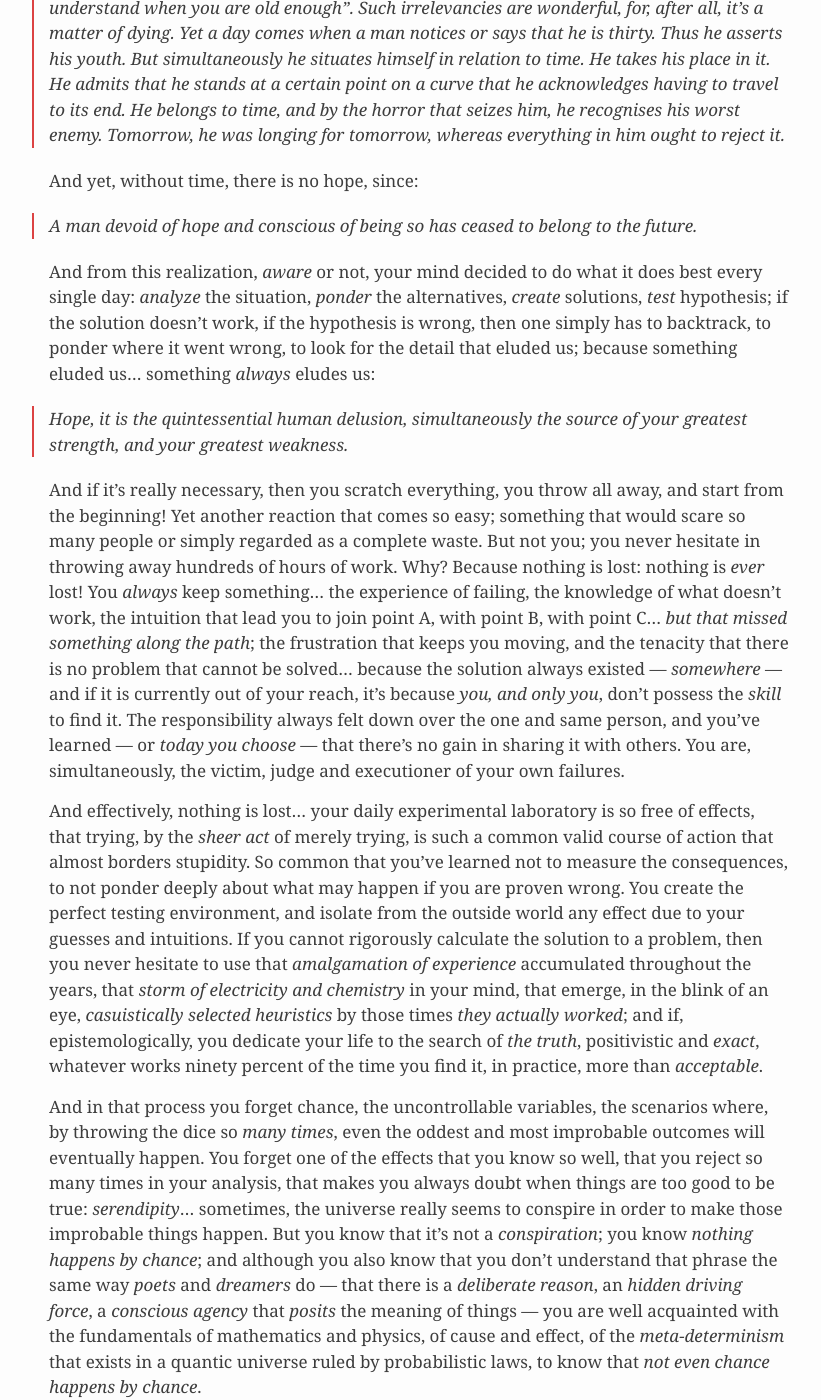
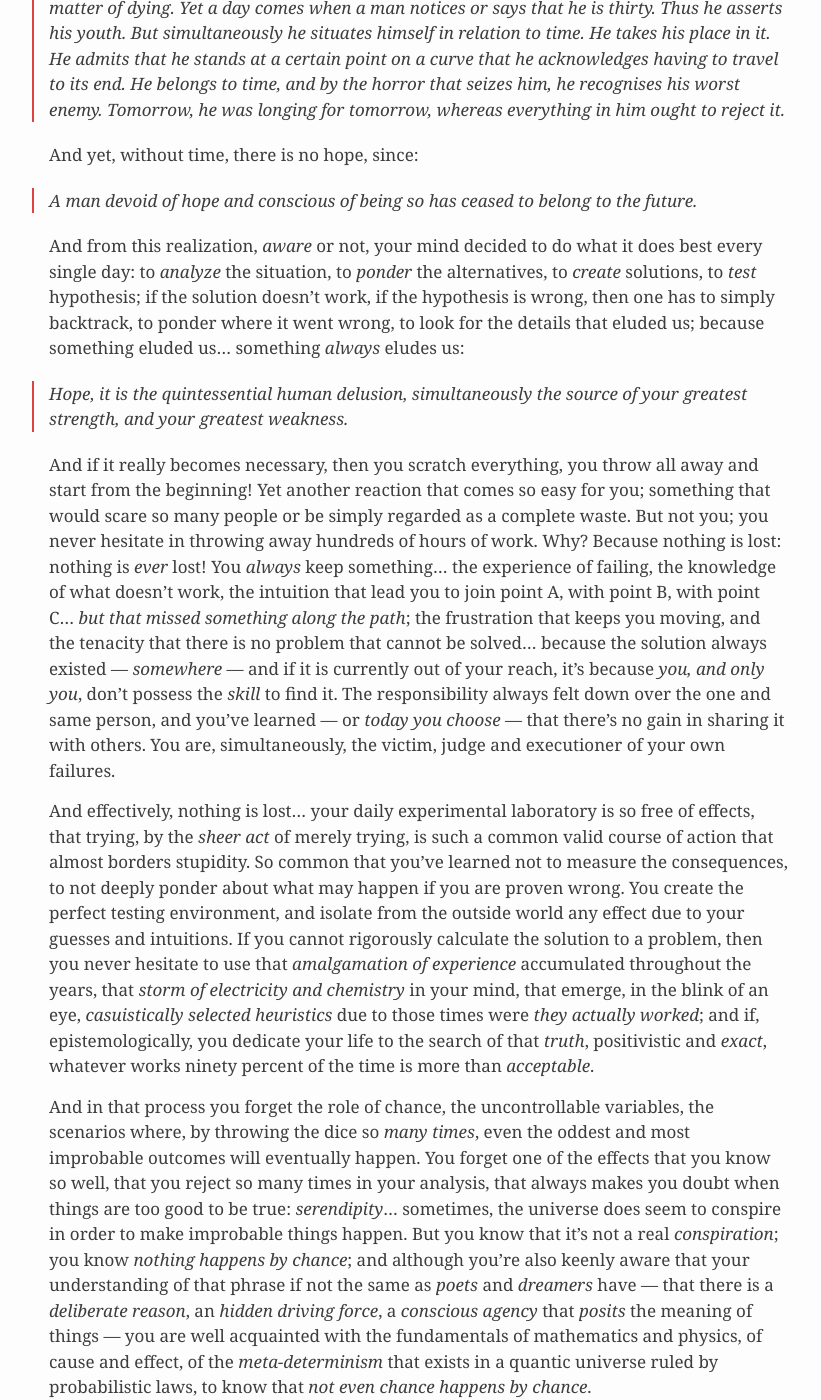
Before and after one commit to hugoferreira/hugoferreira.github.com, a Jekyll site: the page built from _posts/2016-01-30-epilogue.markdown, in a window 1280 px wide and 1400 px high, scrolled down 921 px. Shown: the whole window, without its empty margins (221-1042 px from the left). Built offline with Jekyll 4.4.1, drawn with Linux system fonts in a browser that asks for light colours; some web fonts are replaced; some of the changed text lies outside the part shown.

Commit message:
Grammar fixes.

```diff
--- a/_posts/2016-01-30-epilogue.markdown
+++ b/_posts/2016-01-30-epilogue.markdown
@@ -4,16 +4,16 @@
 date: 2016-01-30 01:14
 comments: true
 external-url:
-categories: philosophy
+categories: philosophy existentialism
 ---
 
-*What if…*
+*What if...*
 
 > What and if, two words as nonthreatening as words come. But put them together side-by-side and they have the power to haunt you for the rest of your life: What if?...
 
-Sixteen days have been passed since you made your mind about leaving her. By this time, you still didn't mustered the courage to write down the exact words — or somehow those that you *remember* — that were said in that afternoon. Maybe because, once again, even if every fibre of your being was completely decided that *that* was the only possible path, you kept hope, as always, that the world would show you that things *could* be different. And, in that last breath of hope, you let — you *forced* — to be her the one to say out aloud what both knew to be the purpose of that meeting, that day, that conversation, that last embrace. There is no place to *pride* in the game of love, and the only way for you to approach the certainty you were looking for was, *one last time*, to put in her hands the decision of both your fates.
+Sixteen days have been passed since you've made the decision of leaving her. Yet, you still haven't gathered the courage to write down the exact words — or perhaps those that you *remember* — that were said during that afternoon. Probably because, once again, even if every fibre of your being knew that *that* was the only possible path, you kept *hope*, as always, that the world would show you things *could* be different. And, in that last breath of hope, you've let — you've *forced* — her to the one saying out loud what both knew to be the purpose of that meeting, that day, that conversation, that last embrace. There is no place for *pride* in the game of love, and the only way for you to approach that certainty you're looking for was, *once again*, to put in her hands the decision of both of your fates.
 
-And since then those words hunt your days, your dreams, your unconscious mind. You recurrently ponder every hypothesis, every past decisions were things could have been different. If, at least, at *that* time, at *that* point, when she *said what she has said*, *you* reacted differently. If at least you've had tried to be more understanding, more tolerant, less worried, more disconnected... If you've had the courage, or the patience, of *giving time to time*...
+And since then those words hunt your days, your dreams, your unconscious mind. You recurrently ponder every hypothesis, every past decision were things could have been different. If at least, at *that* time, at *that* point, when *she said what she have said*, perhaps *you've* had reacted differently. If at least you've had tried to be more *understanding*, more *tolerant*, less *worried*, more *disconnected*... If you've had the courage, or the patience, of *giving time to time*...
 
 That hateful sentence... That phrase that seems to be against everything that defines you, that defines what you've learned to *be* in these last decades, so against the human condition. *Time*, our worst enemy, simultaneously the source of our existence — no one exists as an *immutable being* — and our doom. In the words of Albert Camus:
 
@@ -23,52 +23,52 @@
 
 > A man devoid of hope and conscious of being so has ceased to belong to the future.
 
-And from this realization, *aware* or not, your mind decided to do what it does best every single day: *analyze* the situation, *ponder* the alternatives, *create* solutions, *test* hypothesis; if the solution doesn't work, if the hypothesis is wrong, then one simply has to backtrack, to ponder where it went wrong, to look for the detail that eluded us; because something eluded us... something *always* eludes us:
+And from this realization, *aware* or not, your mind decided to do what it does best every single day: to *analyze* the situation, to *ponder* the alternatives, to *create* solutions, to *test* hypothesis; if the solution doesn't work, if the hypothesis is wrong, then one has to simply backtrack, to ponder where it went wrong, to look for the details that eluded us; because something eluded us... something *always* eludes us:
 
 > Hope, it is the quintessential human delusion, simultaneously the source of your greatest strength, and your greatest weakness.
 
-And if it's really necessary, then you scratch everything, you throw all away, and start from the beginning! Yet another reaction that comes so easy; something that would scare so many people or simply regarded as a complete waste. But not you; you never hesitate in throwing away hundreds of hours of work. Why? Because nothing is lost: nothing is *ever* lost! You *always* keep something... the experience of failing, the knowledge of what doesn't work, the intuition that lead you to join point A, with point B, with point C... *but that missed something along the path*; the frustration that keeps you moving, and the tenacity that there is no problem that cannot be solved... because the solution always existed — *somewhere* — and if it is currently out of your reach, it's because *you, and only you*, don't possess the *skill* to find it. The responsibility always felt down over the one and same person, and you've learned — or *today you choose* — that there's no gain in sharing it with others. You are, simultaneously, the victim, judge and executioner of your own failures.
+And if it really becomes necessary, then you scratch everything, you throw all away and start from the beginning! Yet another reaction that comes so easy for you; something that would scare so many people or be simply regarded as a complete waste. But not you; you never hesitate in throwing away hundreds of hours of work. Why? Because nothing is lost: nothing is *ever* lost! You *always* keep something... the experience of failing, the knowledge of what doesn't work, the intuition that lead you to join point A, with point B, with point C... *but that missed something along the path*; the frustration that keeps you moving, and the tenacity that there is no problem that cannot be solved... because the solution always existed — *somewhere* — and if it is currently out of your reach, it's because *you, and only you*, don't possess the *skill* to find it. The responsibility always felt down over the one and same person, and you've learned — or *today you choose* — that there's no gain in sharing it with others. You are, simultaneously, the victim, judge and executioner of your own failures.
 
-And effectively, nothing is lost... your daily experimental laboratory is so free of effects, that trying, by the *sheer act* of merely trying, is such a common valid course of action that almost borders stupidity. So common that you've learned not to measure the consequences, to not ponder deeply about what may happen if you are proven wrong. You create the perfect testing environment, and isolate from the outside world any effect due to your guesses and intuitions. If you cannot rigorously calculate the solution to a problem, then you never hesitate to use that *amalgamation of experience* accumulated throughout the years, that *storm of electricity and chemistry* in your mind, that emerge, in the blink of an eye, *casuistically selected heuristics* by those times *they actually worked*; and if, epistemologically, you dedicate your life to the search of *the truth*, positivistic and *exact*, whatever works ninety percent of the time you find it, in practice, more than *acceptable*.
+And effectively, nothing is lost... your daily experimental laboratory is so free of effects, that trying, by the *sheer act* of merely trying, is such a common valid course of action that almost borders stupidity. So common that you've learned not to measure the consequences, to not deeply ponder about what may happen if you are proven wrong. You create the perfect testing environment, and isolate from the outside world any effect due to your guesses and intuitions. If you cannot rigorously calculate the solution to a problem, then you never hesitate to use that *amalgamation of experience* accumulated throughout the years, that *storm of electricity and chemistry* in your mind, that emerge, in the blink of an eye, *casuistically selected heuristics* due to those times were *they actually worked*; and if, epistemologically, you dedicate your life to the search of that *truth*, positivistic and *exact*, whatever works ninety percent of the time is more than *acceptable*.
 
-And in that process you forget chance, the uncontrollable variables, the scenarios where, by throwing the dice so *many times*, even the oddest and most improbable outcomes will eventually happen. You forget one of the effects that you know so well, that you reject so many times in your analysis, that makes you always doubt when things are too good to be true: *serendipity*... sometimes, the universe really seems to conspire in order to make those improbable things happen. But you know that it's not a *conspiration*; you know *nothing happens by chance*; and although you also know that you don't understand that phrase the same way *poets* and *dreamers* do — that there is a *deliberate reason*, an *hidden driving force*, a *conscious agency* that *posits* the meaning of things — you are well acquainted with the fundamentals of mathematics and physics, of cause and effect, of the *meta-determinism* that exists in a quantic universe ruled by probabilistic laws, to know that *not even chance happens by chance*.
+And in that process you forget the role of chance, the uncontrollable variables, the scenarios where, by throwing the dice so *many times*, even the oddest and most improbable outcomes will eventually happen. You forget one of the effects that you know so well, that you reject so many times in your analysis, that always makes you doubt when things are too good to be true: *serendipity*... sometimes, the universe does seem to conspire in order to make improbable things happen. But you know that it's not a real *conspiration*; you know *nothing happens by chance*; and although you're also keenly aware that your understanding of that phrase if not the same as *poets* and *dreamers* have — that there is a *deliberate reason*, an *hidden driving force*, a *conscious agency* that *posits* the meaning of things — you are well acquainted with the fundamentals of mathematics and physics, of cause and effect, of the *meta-determinism* that exists in a quantic universe ruled by probabilistic laws, to know that *not even chance happens by chance*.
 
 > And here are trees and I know their gnarled surface, water and I feel its taste. These scents of grass and stars at night, certain evenings when the heart relaxes — how shall I negate this world whose power and strength I feel? Yet all the knowledge on earth will give me nothing to assure me that this world is mine. You describe it to me and you teach me to classify it. You enumerate its laws and in my thirst for knowledge I admit that they are true. You take apart its mechanism and my hope increases. At the final stage you teach me that this wondrous and multicolored universe can be reduced to the atom and that the atom itself can be reduced to the electron. All this is good and I wait for you to continue. But you tell me of an invisible planetary system in which electrons gravitate around a nucleus. You explain this world to me with an image. I realize then that you have been reduced to poetry: I shall never know.
 
 But because it's in your nature to unveil those hidden variables, to seek the unknown *alpha* and *omega*; because you reject dissonance and ambivalence; because you do not accept what you can't understand, your mind wanders throughout those processes every night while you sleep; every moment while you decide to let go — where you *forget to keep?* - the control over your thoughts. And it wanders *always* to the same subject, the same events, the same person...
 
-What you don't understand is that there is no possible control. There are no variables to be found. *There is no equation to solve*. Everything is too complex, too interconnected, too vast. Meaningless as you are, you wish to understand *universes inside universes*, and by a sheer act of *arrogance* you even think it to be possible.
+What you don't understand is that there is no possible control. There are no variables to be found. *There is no equation to solve*. Everything is too complex, too interconnected, too vast. Meaningless as you are, you wish to understand *universes inside universes*, and by sheer *arrogance*, you even think it to be possible.
 
 *What if...*
 
-But life isn't made of that stuff; because if you think carefully, if you observe yourself writing down this text, if you think in the long sequence of actions, in the cause and effect that lead to the existence of tens of thousands of words dedicated to someone you hardly understood — someone that was possible nothing more that the *idealization* of your own mind — you'll see that control is a mere illusion, and any attempt to comprehend the incomprehensible, the neverending quest for the meaning of life and the sensations that make us happy, are themselves the ultimate acts that impede us from being so:
+But life isn't made of that stuff; because if you think carefully, if you observe yourself writing down this text, if you think in the long sequence of actions, in the chain of events that lead to the existence of tens of thousands of words dedicated to someone you hardly understood — someone that was probably nothing more that the *idealization* of your own mind — you'll see that *control* is a mere illusion, and any attempt to comprehend the incomprehensible, the neverending quest for the meaning of life and the sensations that make us happy, are themselves the ultimate acts that impede us from being so:
 
 > Tu ne seras jamais heureux si tu continues à chercher en quoi consiste le bonheur. Et tu ne vivras jamais si tu recherches le sens de la vie. [^2]
 
 [^2]: You will never be happy if you continue to search for what happiness consists of. You will never live if you are looking for the meaning of life.
 
-What is left to us then, mere humans, also incapable of controlling that arrow of time dictated by entropy?...
+What is then left to us, mere humans, also incapable of controlling that arrow of time dictated by entropy?...
 
 *Choice...*
 
-*The choice*, free of every and any illusion of consequence and meaning. We are not able of controlling the world or the people that surround us. We cannot bend reality to our own will. But we are — *we believe to be?* — able to choose.
+*The choice*, free of every and any illusion of consequence and meaning. We are not able to control the world or the people that surround us. We cannot bend reality to our own will. But we are — *we believe to be?* — able to choose.
 
 > La vie est la somme de tous vos choix. [^3]
 
 [^3]: Life is the sum of all your choices.
 
-And so you did it: in each moment, in each feeling of pain and joy, of anguish and hope, of frustration or happiness, you made a choice. Would you believe in *free will*, and you would be questioning if they were *the right choices*. But you know very well that's just another illusion; an illusion that you decided to rebel since childhood, but an illusion *nonetheless*. And so, you realize that your only available choices, given who you were and the information you had at those particular moments, were, precisely, the ones you took. It doesn't matter if you were wrong or right; all it matters is that, would everything happen again, and you would have made exactly the same thing, just like a movie project the umpteenth time over a screen.
+And so you did it: in each moment, in each feeling of pain and joy, of anguish and hope, of frustration or happiness, you made a choice. Would you believe in *free will*, and you would be questioning if they were *the right choices*. But you know very well that's just another illusion; an illusion that you decided to rebel since childhood, but an illusion *nonetheless*. And so you realize that your only possible choices, given who you were and the information you had at those particular moments, were, precisely, the ones you took. It doesn't matter if you were wrong or right; all it matters is that, would everything happen again, you would have the exact same thing, just like a movie being projected the umpteenth time over a screen.
 
 > Then Sisyphus watches the stone rush down in a few moments toward that lower world whence he will have to push it up again toward the summit. He goes back down to the plain. It is during that return, that pause, that Sisyphus interests me. A face that toils so close to stones is already stone itself! I see that man going back down with a heavy yet measured step toward the torment of which he will never know the end. That hour like a breathing-space which returns as surely as his suffering, that is the hour of consciousness. At each of those moments when he leaves the heights and gradually sinks towards the lair of the gods, he is superior to his fate. He is stronger than his rock.
 
-And you obviously rebel yourself against that... Just one more action that only an *absurdist* could take. You revolt against the inevitable, against the unavoidable, against the incomprehensible... You revolt against yourself. You find irritating that every — *every* — single morning you awake, the first thought you have once you gain conscience is always — *always* — the same: she. You revolt against yourself every time the phone rings, every time you receive a message, every time you open *Facebook*... You revolt against yourself by the absurdity of the situation, for rationally knowing there is only one path to take — only one *choice* to make — and that any other alternative you might ponder is doomed to fail because *you are not in the control of the situation*. You are not, you never were, and you will never be. You are not *supposed* to. It is not even *desirable*.
+And you obviously rebel yourself against that... Another action that only an *absurdist* could take. You revolt against the inevitable, against the unavoidable, against the incomprehensible... You revolt against yourself. You find irritating that every — *every* — single morning you awake, the first thought you have once you gain conscience is always — *always* — the same: she. You revolt against yourself every time the phone rings, every time you receive a message, every time you open *Facebook*... You revolt against yourself by the absurdity of the situation, for rationally knowing there is only one path to take — only one *choice* to make — and that any other alternative you might ponder is doomed to fail because *you are not in the control of the situation*. You aren't, you never were, and you will never be. You are not *supposed* to. It is not even something *desirable*.
 
-You revolt because your life is all about solving equations and ***she's not and equation that you can solve. She's not an expression you can understand. Pages that you can scrutinize. Symbols that you can unveil or a lexicum that you can learn. She's a complete world, with her mountains and valleys; her rivers and oceans; her continents and islands; her secrets and mysteries. A world with its various languages, and alphabets, and books, and histories, and characters, and*** **endless dreams** ***kept within*** **herself**.
+You revolt because your life is all about solving equations and ***she's not and equation that you can solve. She's not an expression that you can understand; pages that you can scrutinize; symbols that you can unveil or a lexicum that you can learn. She's a whole world, with her mountains and valleys; her rivers and oceans; her continents and islands; her secrets and mysteries. A world with its various languages, and alphabets, and books, and histories, and characters, and*** **endless dreams** ***kept within*** **herself**.
 
 And *you* are another one of those worlds...
 
-Two planets; *two bodies* that approached each other, whose gravity mutually influenced your own trajectory, that made you dance in elliptic curves around a common axis, facing one another, in rapid tangential movements of angular acceleration due to the sheer amount of mass that comprises your beings. But whose origins, whose past, whose genesis of your own structure, your own *momentum*, partially dictated even before you were both born, was too strong for those brief moments where *nothing else existed* besides you.
+Two planets; *two bodies* that approached each other, whose gravity mutually influenced your own trajectory, that made you dance in elliptic curves around a common axis, facing one another, in rapid tangential movements of angular acceleration due to the sheer amount of mass that comprises your beings. But whose origins, whose path, whose genesis of your own structure, your own *momentum*, partially dictated even before you were both born, was too strong for those brief moments where *nothing else existed* besides you.
 
-And that now depart... due to the action of the same force that once attracted you... maybe looking into each other, taking with you whatever you *choose* to take. While one of you, incapable of forgetting all the wonders that were seen and felt in such a different, such fascinating, such strange but simultaneously such a familiar world, forever revolted by the *unshakeable laws of nature*, ponder:
+And that now depart from each other, due to the action of the exact same force that once attracted you... perhaps still looking onto one another, taking with you whatever both *choose* to take. While one of you, unable of forgetting all the wonders that were seen and felt in such a different, such fascinating, such strange but simultaneously such familiar world, forever revolted by the *unshakeable laws of nature*, ponder:
 
 *What if...*
```
